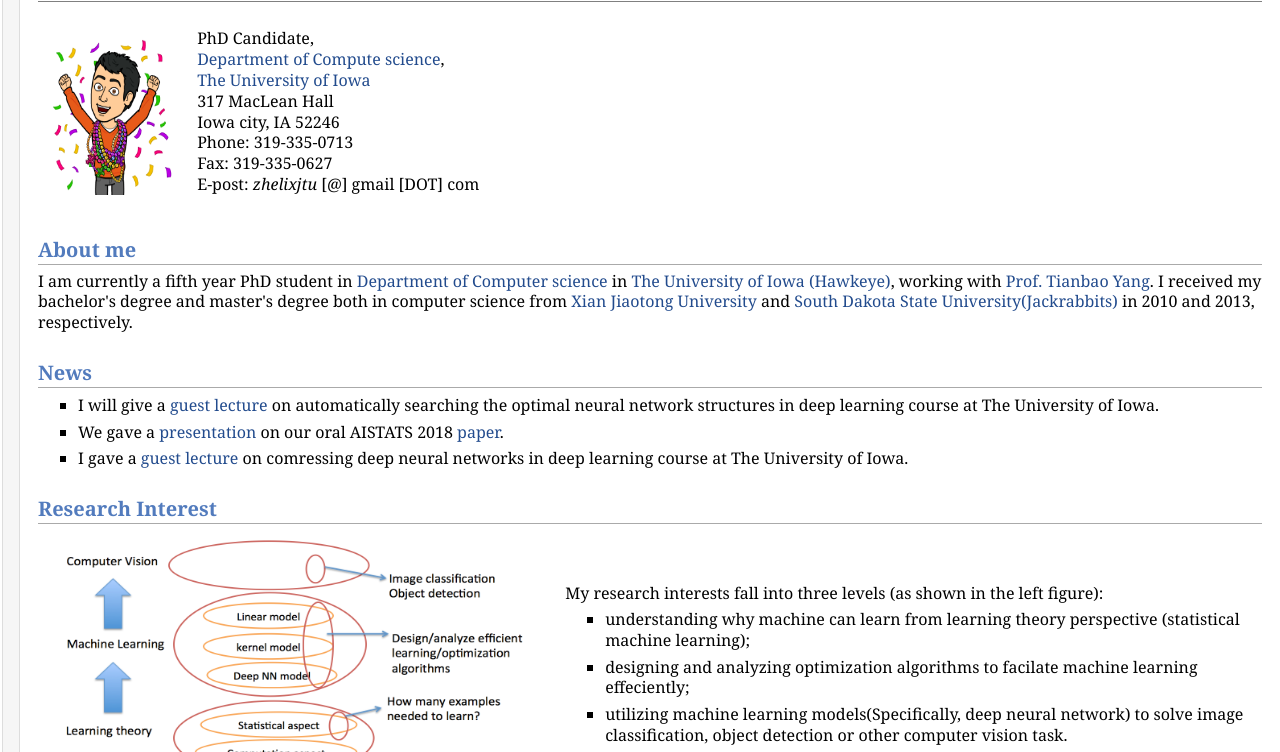
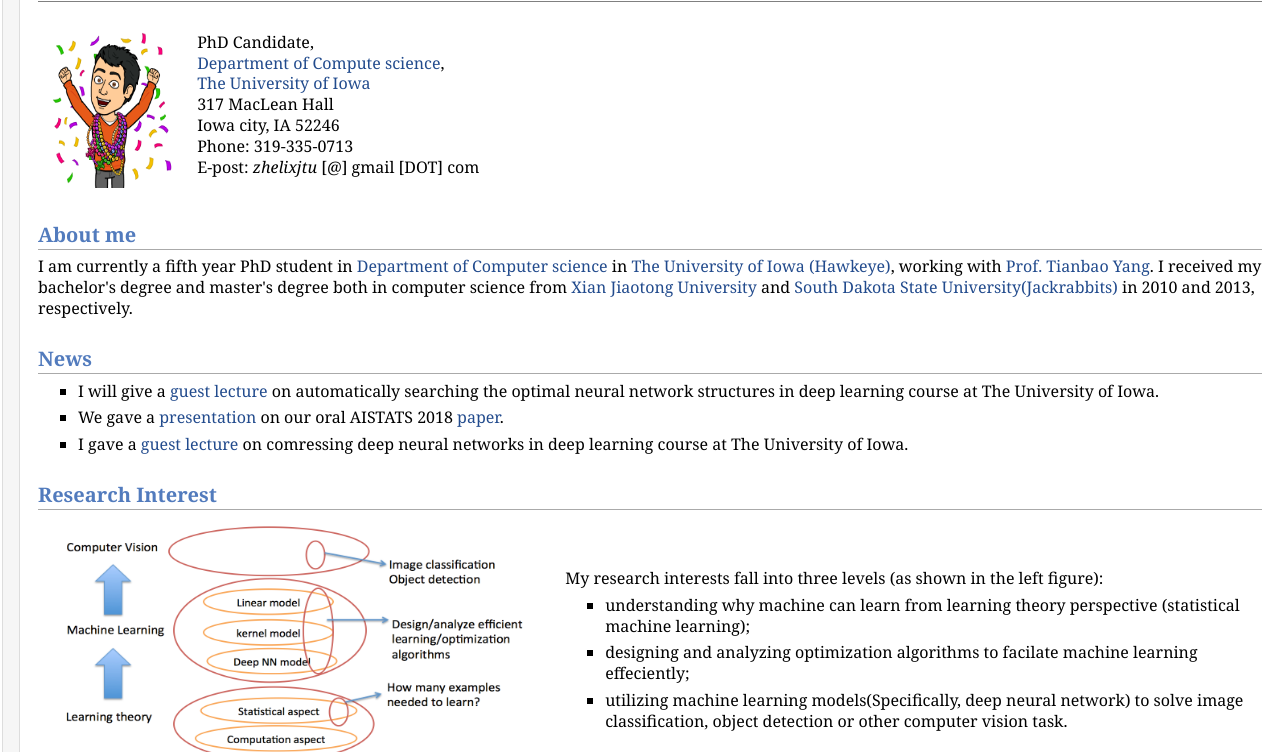
Before and after one commit to zli79/zli79.github.io, a plain HTML site: page index.html in a window 1280 px wide. Shown: the part 48-800 px from the top of the page. Drawn offline with Linux system fonts and the light colour scheme.

Commit message:
remove fax number

```diff
--- a/index.html
+++ b/index.html
@@ -22,7 +22,6 @@
 317 MacLean Hall <br />
 Iowa city, IA  52246 <br />
 Phone: 319-335-0713 <br />
-Fax: 319-335-0627<br />
 E-post: <i>zhelixjtu</i> [@] gmail [DOT] com</p>
 </td></tr></table>
 <h2>About me</h2>
```
Also changed, not shown: 1 other file.
